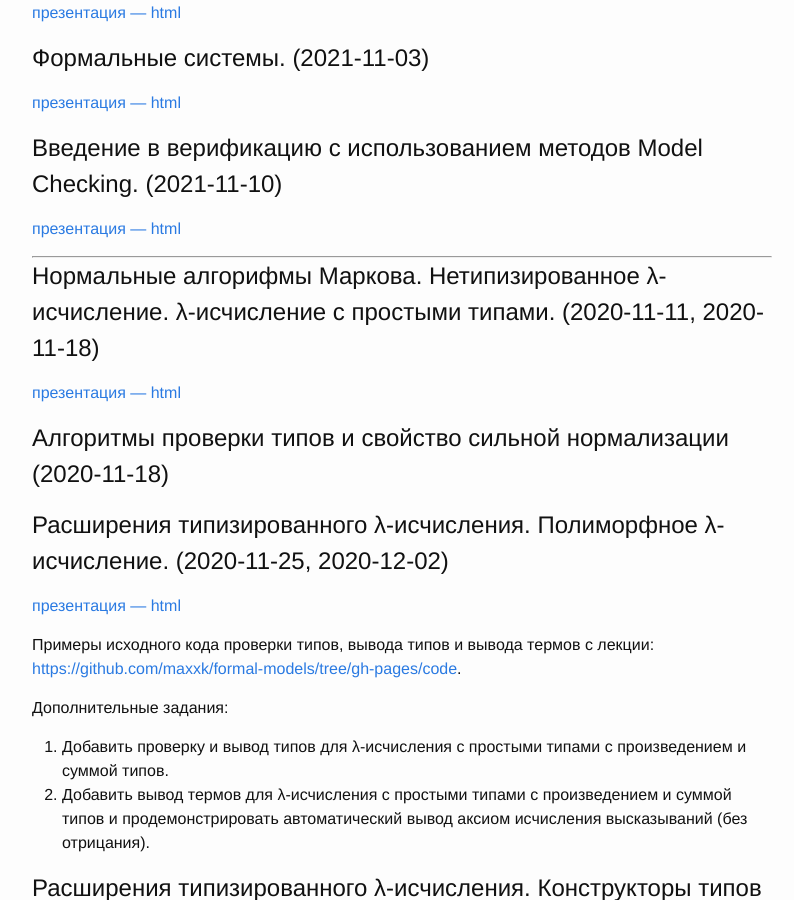
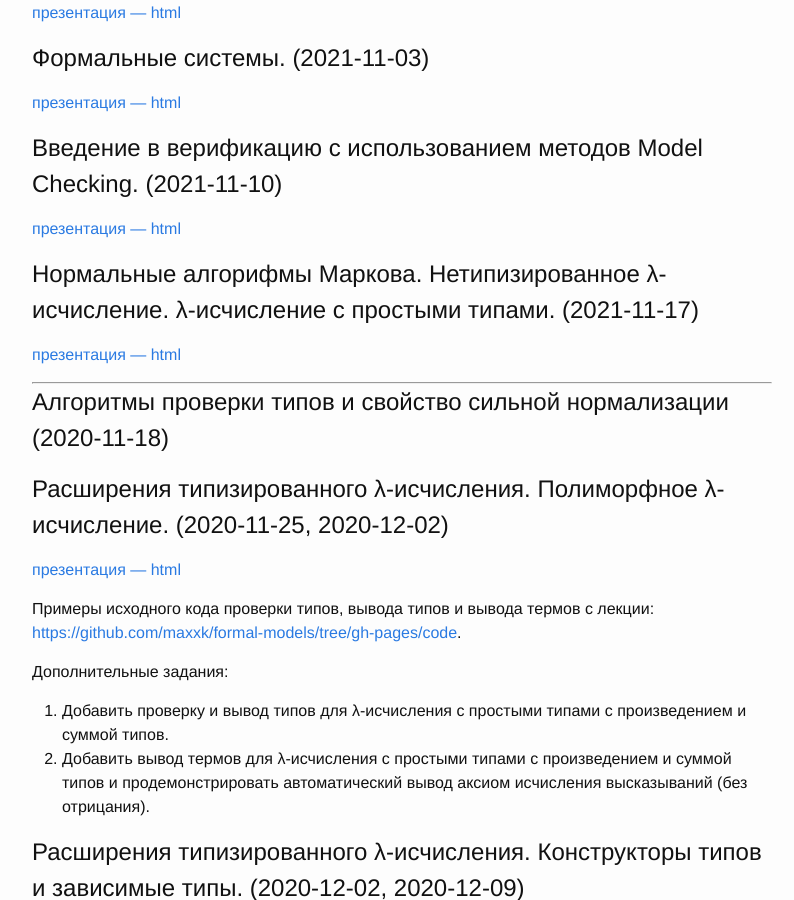
Before and after one commit to maxxk/formal-models, a Jekyll site: the page built from index.md, in a window 1280 px wide and 900 px high, scrolled down 973 px. Shown: the whole window, without its empty margins (238-1032 px from the left). Built offline with Jekyll 4.4.1, drawn with Linux system fonts in a browser that asks for light colours; our own code applies the rules of GitHub Pages for plain Markdown files.

Commit message:
06 2021 (index only)

```diff
--- a/index.md
+++ b/index.md
@@ -52,13 +52,12 @@ layout: default
 [презентация — html](presentations/04-Model-Checking.html)
 
 
+## Нормальные алгорифмы Маркова. Нетипизированное λ-исчисление. λ-исчисление с простыми типами. (2021-11-17)
+
+[презентация — html](presentations/06-Markov-Refal-Lambda-calculus.html)
+
 
 <hr/>
-
-
-## Нормальные алгорифмы Маркова. Нетипизированное λ-исчисление. λ-исчисление с простыми типами. (2020-11-11, 2020-11-18)
-
-[презентация — html](presentations/06-Markov-Refal-Lambda-calculus.html)
 
 ## Алгоритмы проверки типов и свойство сильной нормализации (2020-11-18)
 
```
